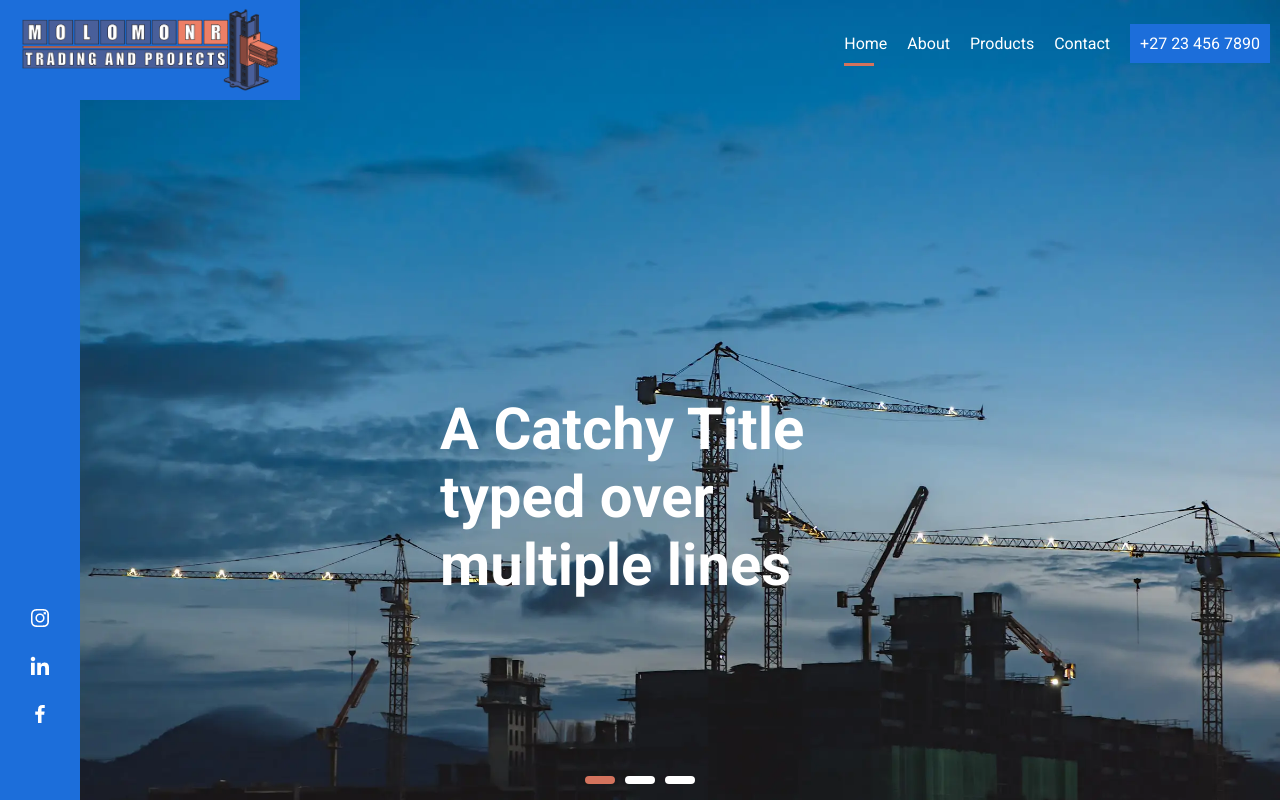
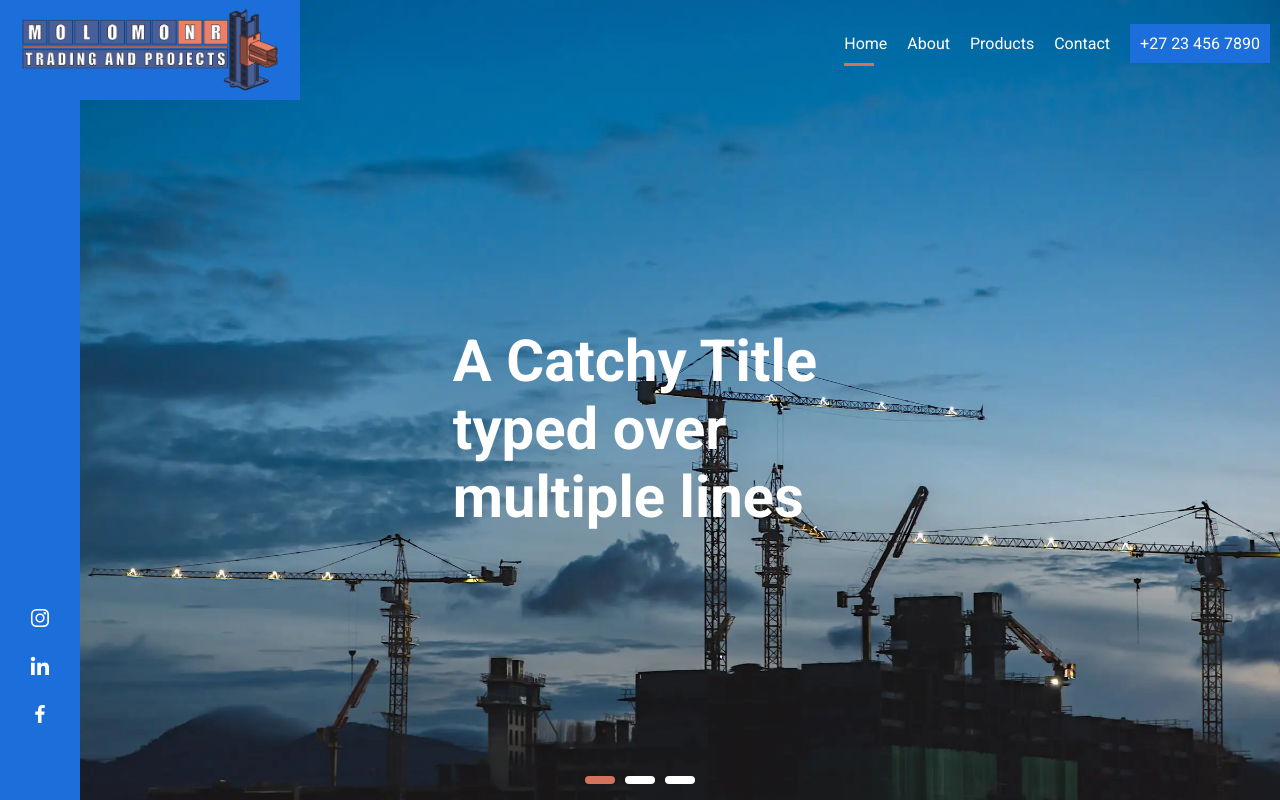
Before and after one commit to Bekithemba-Mdluli/molomo, a React (Create React App) app: page / in a window 1280 px wide. Shown: the top 800 px of the page. Built offline with nearby package versions, Linux system fonts and the light colour scheme.

Commit message:
Added Initial fix

```diff
--- a/src/pages/Home.css
+++ b/src/pages/Home.css
@@ -10,14 +10,25 @@
 .home__title {
   display: flex;
   justify-content: center;
-  margin-top: 20%;
-  margin-inline: auto;
+  align-items: center;
+  /* margin-top: 20%; */
+  /* margin-inline: auto; */
+  /* position: relative; */
+  /* top: 0; */
+  /* background-color: green; */
+  /* height: 100%; */
+  position: absolute;
+  top: 16vh;
+  left: 20%;
+  right: 20%;
 }
 
 .home h1 {
   font-size: 30px;
   width: 190px;
   color: #fff;
+  /* position: absolute; */
+  /* top: 10%; */
 }
 
 @media screen and (min-width: 641px) {
@@ -30,4 +41,9 @@
     font-size: 58px;
     width: 400px;
   }
+
+  .home__title {
+    top: 36vh;
+    left: 22%;
+  }
 }
```
